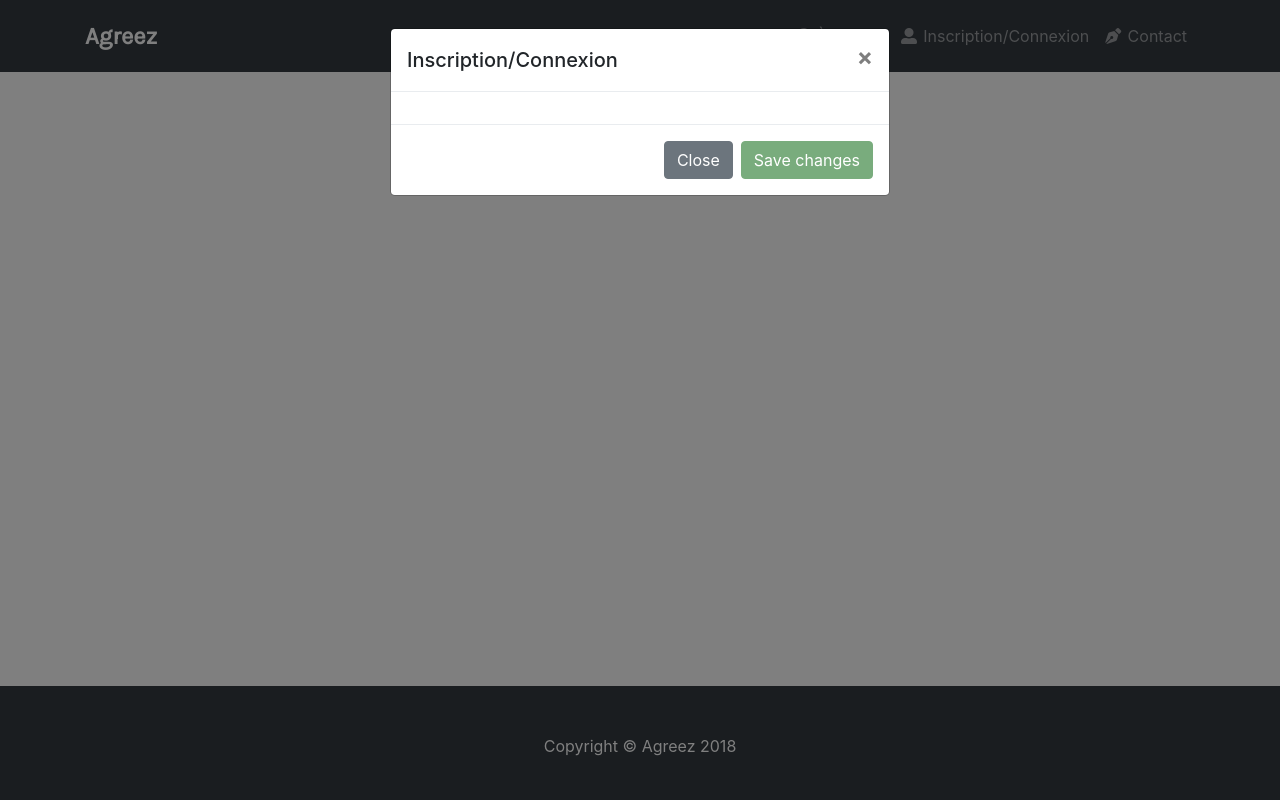
After one commit to abedaton/HackathonUNamur, a Django app: page /register in a window 1280 px wide, after a click on "Inscription/Connexion". The commit adds this page. Run offline with Django 3.2, Linux system fonts and the light colour scheme; some libraries are stand-ins or nearby versions.

Commit message:
Modification pour login/registration.

```diff
--- /dev/null
+++ b/main/templates/registration.html
@@ -0,0 +1,25 @@
+{% extends "base.html" %}
+{% block title %}Inscription{% endblock %}
+{% block body %}
+<div class="modal fade" id="registerModal" tabindex="-1" role="dialog" aria-labelledby="registerModalLabel" aria-hidden="true">
+  <div class="modal-dialog" role="document">
+    <div class="modal-content">
+      <div class="modal-header">
+        <h5 class="modal-title" id="registerModalLabel">Inscription/Connexion</h5>
+        <button type="button" class="close" data-dismiss="modal" aria-label="Close">
+          <span aria-hidden="true">&times;</span>
+        </button>
+      </div>
+      <div class="modal-body">
+        ...
+      </div>
+      <div class="modal-footer">
+        <button type="button" class="btn btn-secondary" data-dismiss="modal">Close</button>
+        <button type="button" class="btn btn-primary">Save changes</button>
+      </div>
+    </div>
+  </div>
+</div>
+
+    <!-- /.container -->
+{% endblock %}
--- a/main/views.py
+++ b/main/views.py
@@ -12,5 +12,5 @@ def home(request):
 def map(request, postalCode):
     return render(request, "map.html")
 
-def register(request):
+def registration(request):
     return render(request, "registration.html")
--- a/templates/base.html
+++ b/templates/base.html
@@ -35,7 +35,7 @@
               <a class="nav-link" href="#"><i class="fas fa-question" style="padding-right:0.4em;"></i>À propos</a>
             </li>
             <li class="nav-item">
-              <a class="nav-link" href="#"><i class="fas fa-user-alt" style="padding-right:0.4em;"></i>Inscription/Connexion</a>
+              <a class="nav-link" href="#" data-toggle="modal" data-target="#registerModal"><i class="fas fa-user-alt" style="padding-right:0.4em;"></i>Inscription/Connexion</a>
             </li>
             <li class="nav-item">
               <a class="nav-link" href="#"><i class="fas fa-pen-nib" style="padding-right:0.4em;"></i>Contact</a>
@@ -44,6 +44,26 @@
         </div>
       </div>
     </nav>
+
+    <div class="modal fade" id="registerModal" tabindex="-1" role="dialog" aria-labelledby="registerModalLabel" aria-hidden="true">
+      <div class="modal-dialog" role="document">
+        <div class="modal-content">
+          <div class="modal-header">
+            <h5 class="modal-title" id="registerModalLabel">Inscription/Connexion</h5>
+            <button type="button" class="close" data-dismiss="modal" aria-label="Close">
+              <span aria-hidden="true">&times;</span>
+            </button>
+          </div>
+          <div class="modal-body">
+
+          </div>
+          <div class="modal-footer">
+            <button type="button" class="btn btn-secondary" data-dismiss="modal">Close</button>
+            <button type="button" class="btn btn-primary">Save changes</button>
+          </div>
+        </div>
+      </div>
+    </div>
 
     {% block body %}{% endblock %}
 
```
